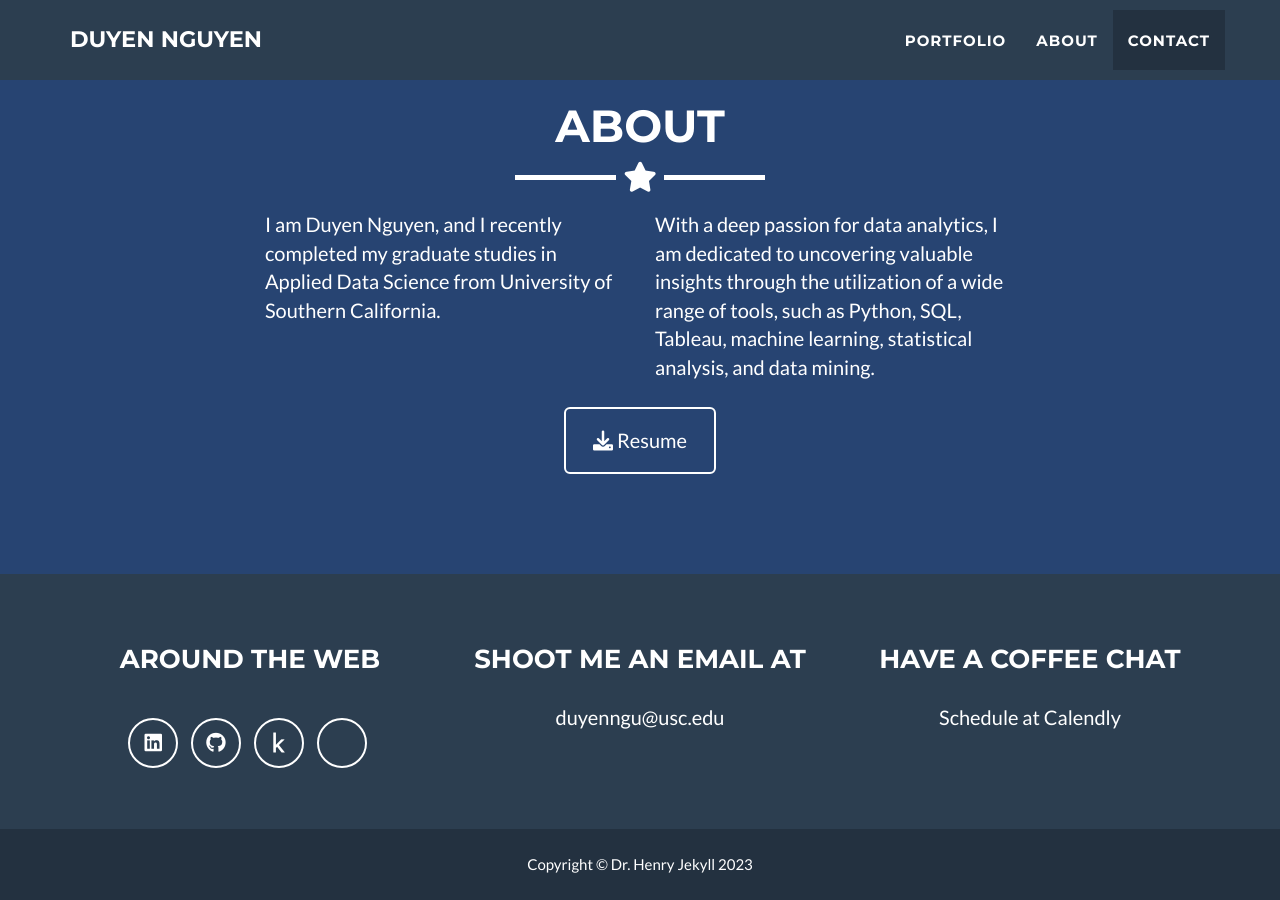
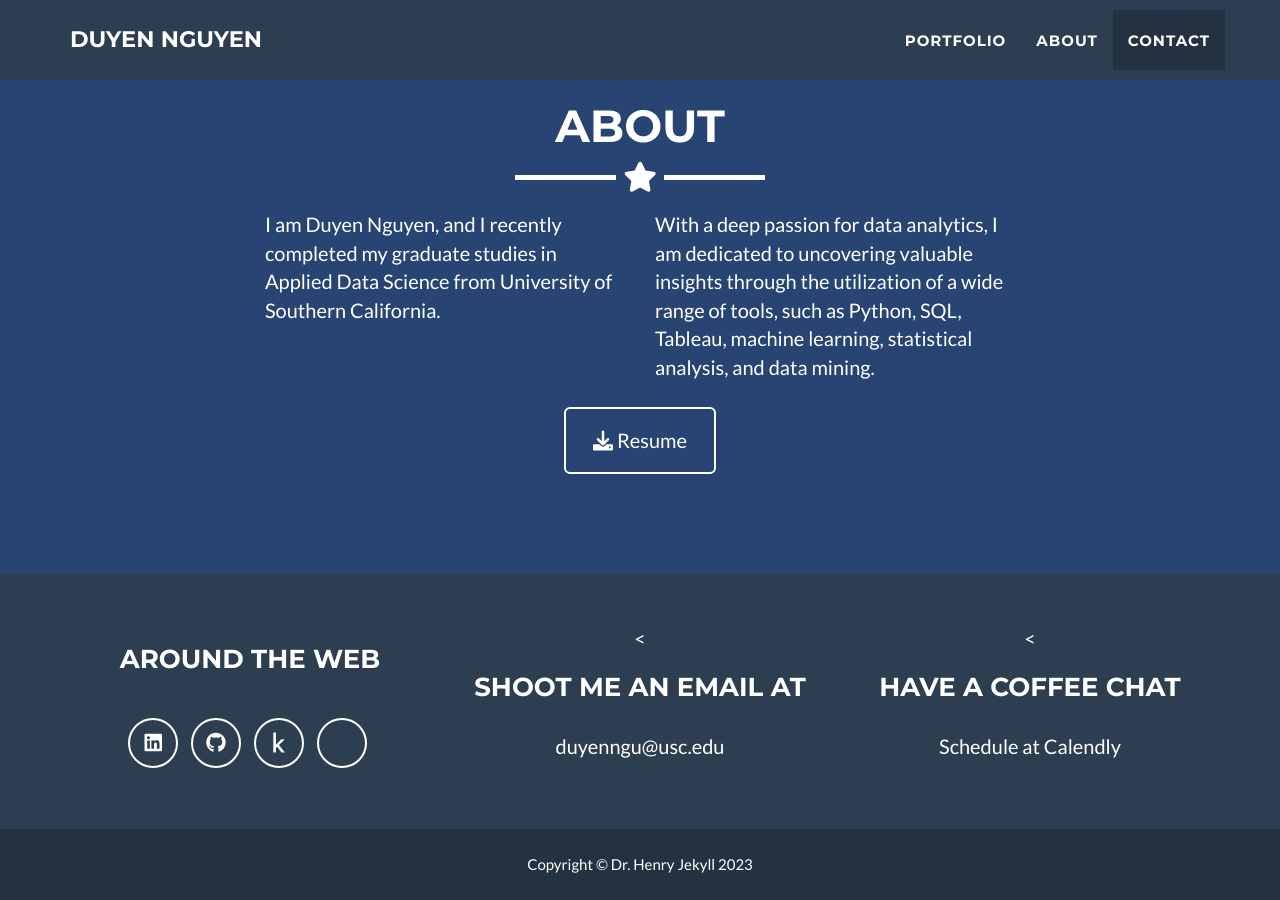
Before and after one commit to duyen21/portfolio, a Jekyll site: the page built from _posts/2014-07-18-project-1.markdown, in a window 1280 px wide and 900 px high, scrolled down 1715 px. Built offline with Jekyll 4.4.1, drawn with Linux system fonts in a browser that asks for light colours.

Commit message:
Update contact.html

```diff
--- a/_includes/contact.html
+++ b/_includes/contact.html
@@ -15,10 +15,12 @@
           </ul>
         </div>
         <div class="footer-col col-md-4">
+          <p><</p>
           <h3>{{ site.footer.emails }}</h3>
           <p>{{ site.emails }}</p>
         </div>
         <div class="footer-col col-md-4">
+          <p><</p>
           <h3>{{ site.footer.credits }}</h3>
           <p>{{ site.credits }}</p>
         </div>
```
